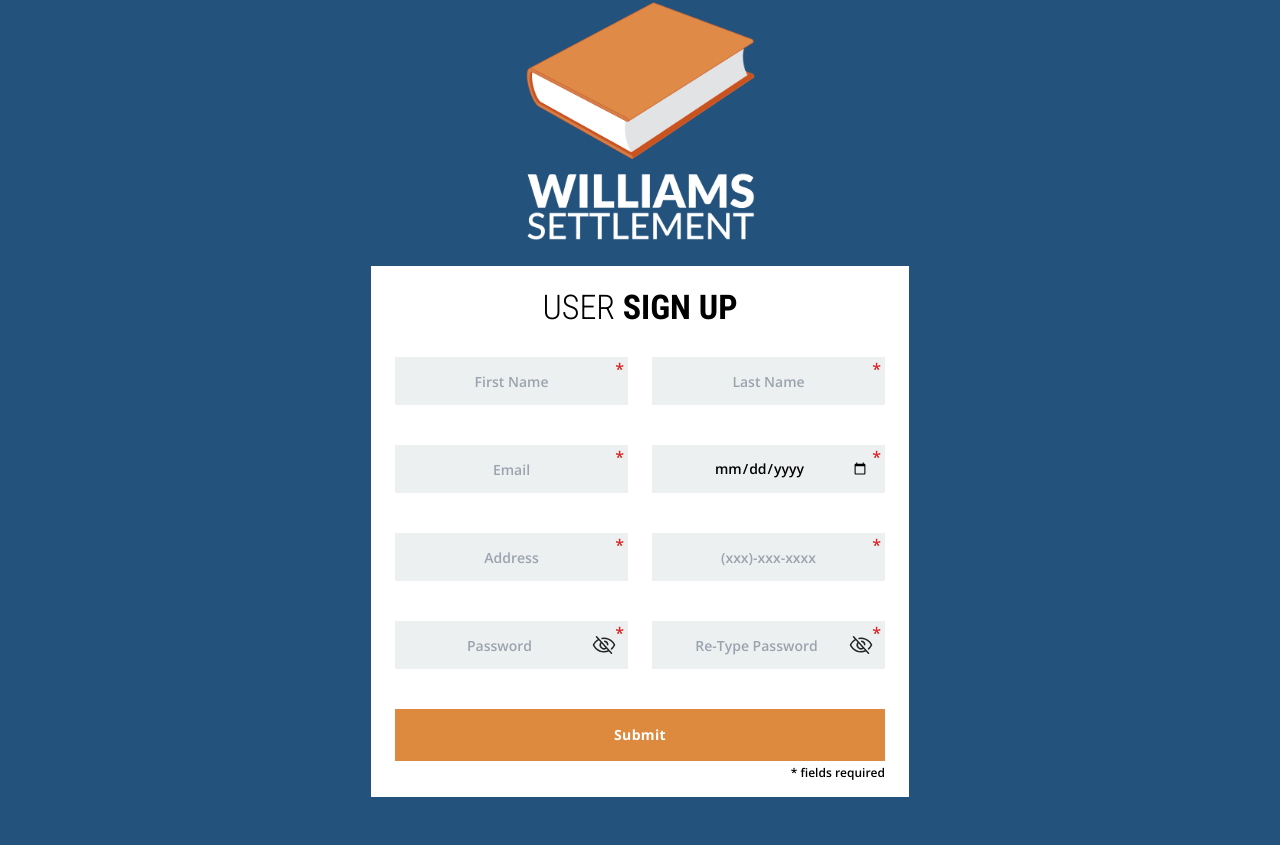
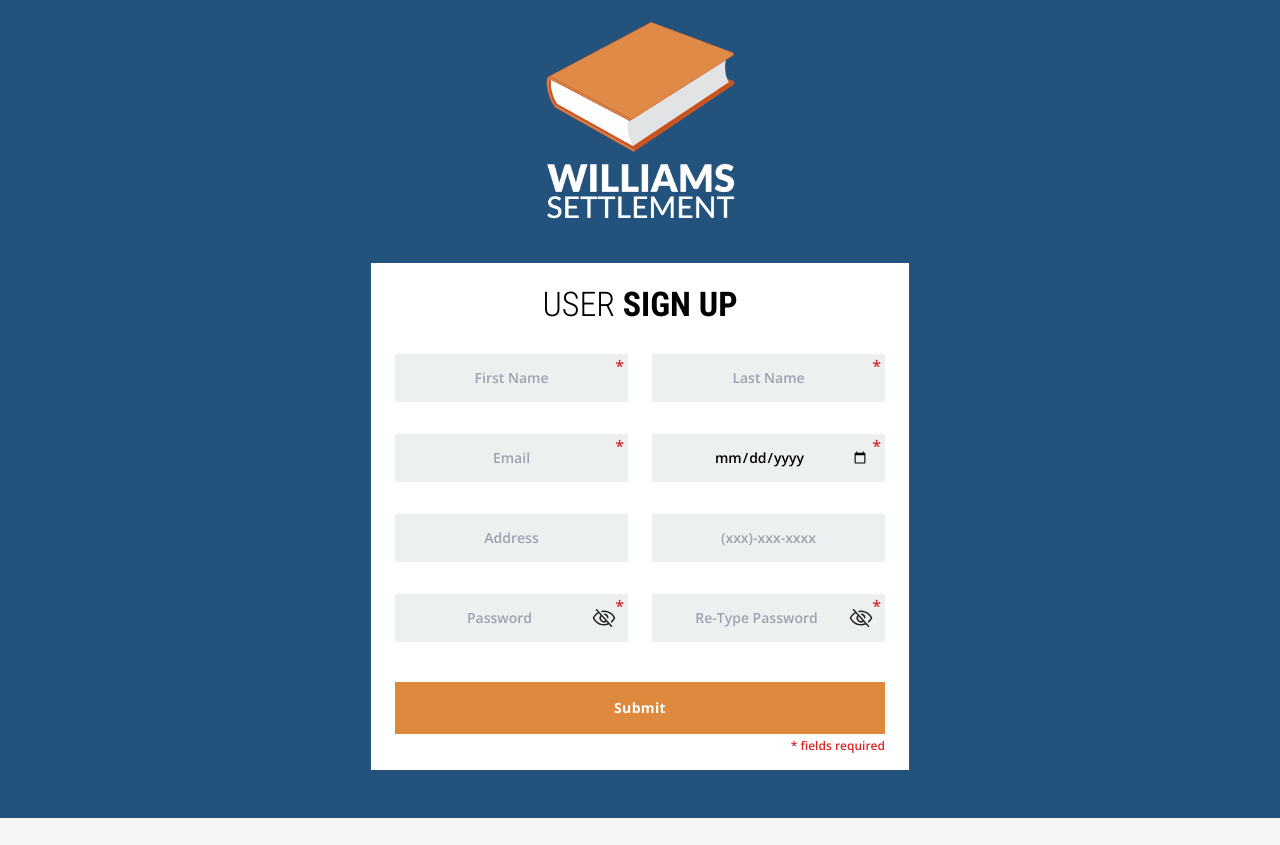
Before and after one commit to elizabeth-trotter/nextjsforms, a Next.js app: page / in a window 1280 px wide. After the commit the page ends 818 px from the top, so only its background shows below. Built offline with nearby package versions, Linux system fonts and the light colour scheme.

Commit message:
fixing error text

```diff
--- a/package.json
+++ b/package.json
@@ -12,6 +12,7 @@
     "next": "14.2.4",
     "react": "^18",
     "react-dom": "^18",
+    "react-icons": "^5.2.1",
     "react-input-mask": "^2.0.4",
     "react-toastify": "^10.0.5"
   },
--- a/src/app/page.tsx
+++ b/src/app/page.tsx
@@ -1,10 +1,13 @@
 'use client';
+
+
 import PasswordRulesComponent from "@/components/PasswordRulesComponent";
 import { GetFormsAPI, SendFormAPI } from "@/utils/DataServices/DataService";
 import { useEffect, useState } from "react";
 import InputMask from 'react-input-mask';
 import { ToastContainer, toast } from 'react-toastify';
 import 'react-toastify/dist/ReactToastify.css';
+import { IoLogoFacebook } from "react-icons/io";
 
 export default function Home() {
   const [formData, setFormData] = useState({
@@ -108,15 +111,15 @@ export default function Home() {
 
 
   return (
-    <main className="min-h-screen w-full bg-[#23527C] flex items-center justify-center">
+    <main className=" min-h-screen w-full bg-[#23527C] flex items-center justify-center">
       <ToastContainer />
       <div className="flex items-center flex-col">
-        <img className="w-[230px] mb-4" src="/WA-Logo.png" alt="William's Act Logo" />
+        <img className="w-[230px] p-5 mb-4" src="/WA-Logo.png" alt="William's Act Logo" />
         <div className="bg-white px-6 py-4 sm:min-w-[538px] sm:max-w-[538px] max-w-[288px] mb-12">
           <h1 className="text-center text-[34px] text-black mb-6 robotoCondensed font-light ">USER <strong className="font-bold">SIGN UP</strong></h1>
 
           <form onSubmit={handleSubmit} className="openSans font-semibold">
-            <div className="grid sm:grid-cols-2 gap-6 ">
+            <div className="grid sm:grid-cols-2 gap-x-6 gap-y-4 ">
 
               <div className='flex flex-col relative'>
                 <p className='text-red-600 absolute top-0 right-1'>*</p>
@@ -154,13 +157,13 @@ export default function Home() {
               </div>
 
               <div className='flex flex-col relative'>
-                <p className='text-red-600 absolute top-0 right-1'>*</p>
+
 
                 <input className="text-center bg-[#ECF0F1] p-4 text-sm text-black mb-4 focus:outline-[#DD8A3E] focus:rounded-none h-12" placeholder="Address" type="text" autoComplete="street-address" id="address" name="address" value={formData.address} onChange={updateForm} maxLength={100} />
               </div>
 
               <div className='flex flex-col relative'>
-                <p className='text-red-600 absolute top-0 right-1'>*</p>
+
 
                 <InputMask className="text-center bg-[#ECF0F1] p-4 text-sm text-black mb-4 focus:outline-[#DD8A3E] focus:rounded-none h-12" placeholder="(xxx)-xxx-xxxx" autoComplete="tel" mask="(999)-999-9999" value={formData.phonenumber} onChange={updateForm} id="phonenumber" name="phonenumber"></InputMask>
               </div>
@@ -168,7 +171,7 @@ export default function Home() {
               <div className='flex flex-col relative'>
 
                 {
-                 showPasswordToolTip && <div className="absolute -top-44 bg-white w-80 rounded-sm openSans mx-auto left-0 right-0 shadow-md p-4 z-40">
+                  showPasswordToolTip && <div className="absolute -top-44 bg-white w-80 rounded-sm openSans mx-auto left-0 right-0 shadow-md p-4 z-40">
                     <h1 className="openSans font-semibold mb-2">Password Requirements</h1>
                     <PasswordRulesComponent correct={/.{15,}/.test(formData.password)} error={formData.password === "" ? false : true} rule="Be at least 15 characters long" />
                     <PasswordRulesComponent correct={/[A-Z]/.test(formData.password)} error={/[A-Za-z]/.test(formData.password) ? true : false} rule="Contain 1 uppercase letter" />
@@ -215,9 +218,8 @@ export default function Home() {
 
             <div className="flex justify-center mt-6 w-full flex-col">
               <button type="submit" className="bg-[#DD8A3E] hover:brightness-90 p-4 w-full text-white text-sm font-bold tracking-wide" >Submit</button>
-              <p className="text-xs text-end pt-1 openSans">* fields required</p>
+              <p className=" text-red-600 text-xs text-end pt-1 openSans">* fields required</p>
             </div>
-
 
           </form>
         </div>
```
Also changed, not shown: 1 other file (tests, documents, lock files or other folders).
